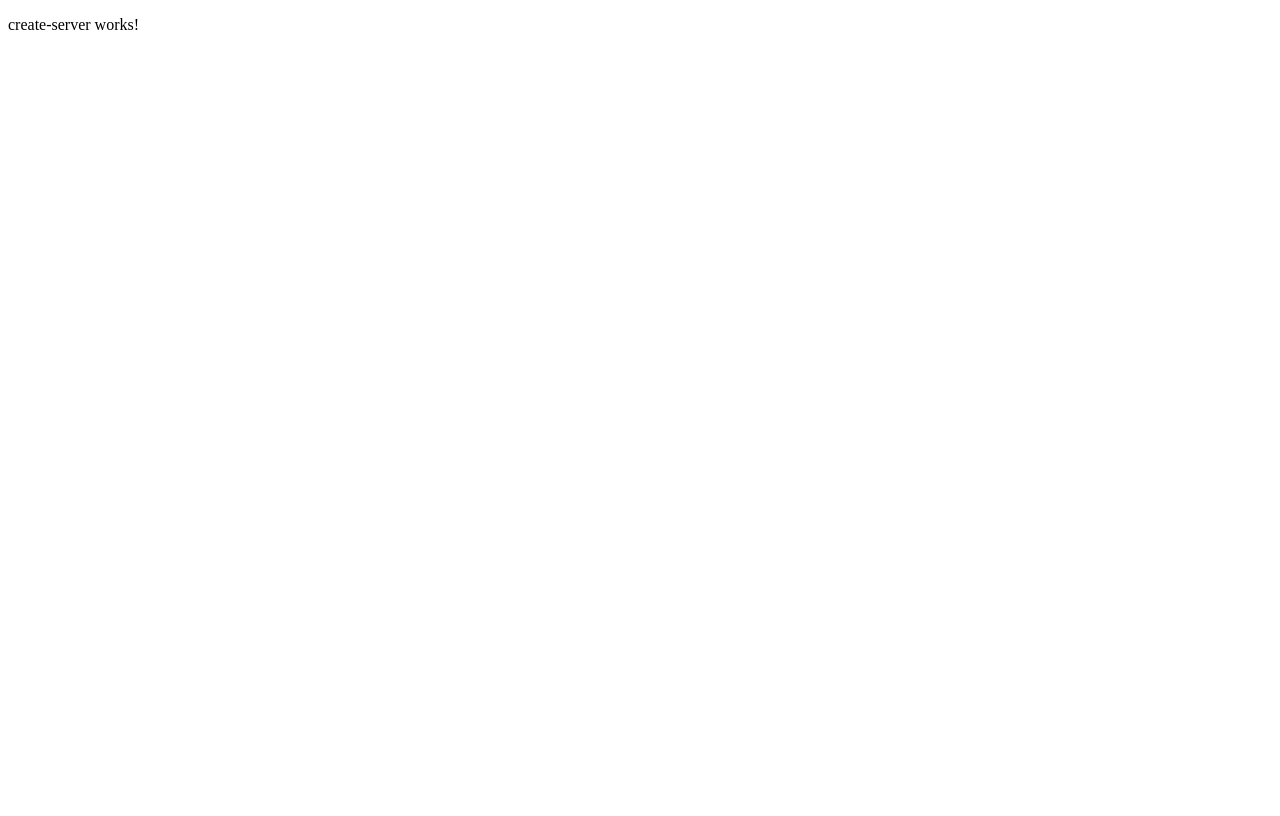
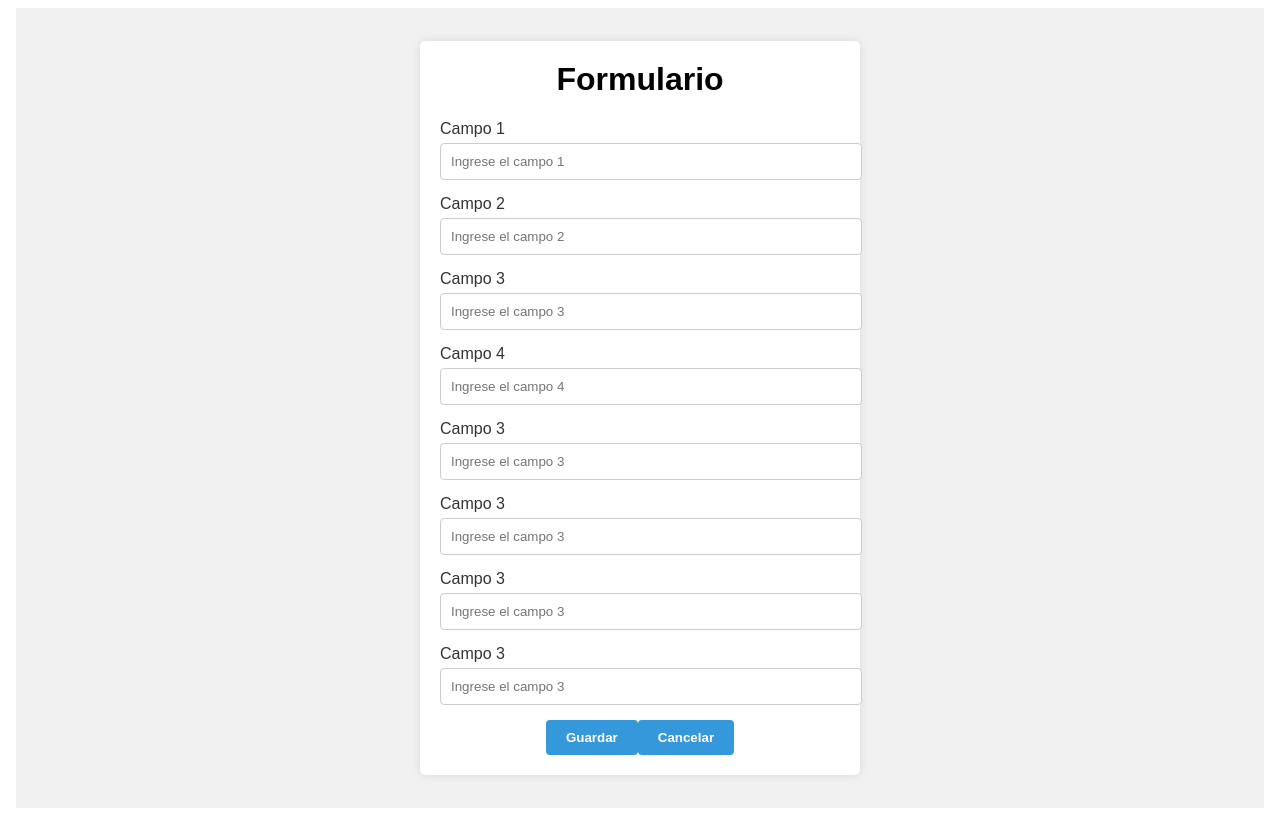
Before and after one commit to swalisoft/setes_builder, an Angular app in the folder ui/: page /servers/create in a window 1280 px wide. Built offline with nearby package versions, Linux system fonts and the light colour scheme.

Commit message:
pip3, bd, api, interfaces services create

```diff
--- a/ui/src/app/modules/servers/create-server/create-server.component.html
+++ b/ui/src/app/modules/servers/create-server/create-server.component.html
@@ -1 +1,112 @@
-<p>create-server works!</p>
+<!DOCTYPE html>
+<html>
+<head>
+  <title>Formulario</title>
+  <style>
+    body {
+      display: flex;
+      align-items: center;
+      justify-content: center;
+      height: 100vh;
+      background-color: #f1f1f1;
+      font-family: Arial, sans-serif;
+    }
+
+    .container {
+      background-color: #ffffff;
+      border-radius: 5px;
+      padding: 20px;
+      box-shadow: 0px 0px 10px rgba(0, 0, 0, 0.1);
+      width: 400px;
+      text-align: center;
+    }
+
+    h1 {
+      margin-top: 0;
+    }
+
+    .form-group {
+      margin-bottom: 15px;
+    }
+
+    .form-group label {
+      display: block;
+      text-align: left;
+      margin-bottom: 5px;
+      color: #333333;
+    }
+
+    .form-group input {
+      width: 100%;
+      padding: 10px;
+      border: 1px solid #cccccc;
+      border-radius: 4px;
+    }
+
+    .btn {
+      background-color: #3498db;
+      color: #ffffff;
+      border: none;
+      padding: 10px 20px;
+      border-radius: 4px;
+      cursor: pointer;
+      font-weight: bold;
+    }
+
+    .btn:hover {
+      background-color: #2980b9;
+    }
+  </style>
+</head>
+<body>
+  <div class="container">
+    <h1>Formulario</h1>
+    <form>
+      <div class="form-group">
+        <label for="campo1">Campo 1</label>
+        <input type="text" id="campo1" placeholder="Ingrese el campo 1" required>
+      </div>
+      <div class="form-group">
+        <label for="campo2">Campo 2</label>
+        <input type="text" id="campo2" placeholder="Ingrese el campo 2" required>
+      </div>
+      <div class="form-group">
+        <label for="campo3">Campo 3</label>
+        <input type="text" id="campo3" placeholder="Ingrese el campo 3" required>
+      </div>
+      <!-- Repetir los campos para el campo 4 al campo 10 -->
+
+     <div class="form-group">
+        <label for="campo3">Campo 4</label>
+        <input type="text" id="campo4" placeholder="Ingrese el campo 4" required>
+      </div>
+
+       <div class="form-group">
+        <label for="campo3">Campo 3</label>
+        <input type="text" id="campo3" placeholder="Ingrese el campo 3" required>
+      </div>
+
+       <div class="form-group">
+        <label for="campo3">Campo 3</label>
+        <input type="text" id="campo3" placeholder="Ingrese el campo 3" required>
+      </div>
+
+       <div class="form-group">
+        <label for="campo3">Campo 3</label>
+        <input type="text" id="campo3" placeholder="Ingrese el campo 3" required>
+      </div>
+
+       <div class="form-group">
+        <label for="campo3">Campo 3</label>
+        <input type="text" id="campo3" placeholder="Ingrese el campo 3" required>
+      </div>
+
+
+
+
+      <button type="submit" class="btn">Guardar</button>
+      <button type="button" class="btn">Cancelar</button>
+    </form>
+  </div>
+</body>
+</html>
```
Also changed, not shown: 2 other files (tests, documents, lock files or other folders).
